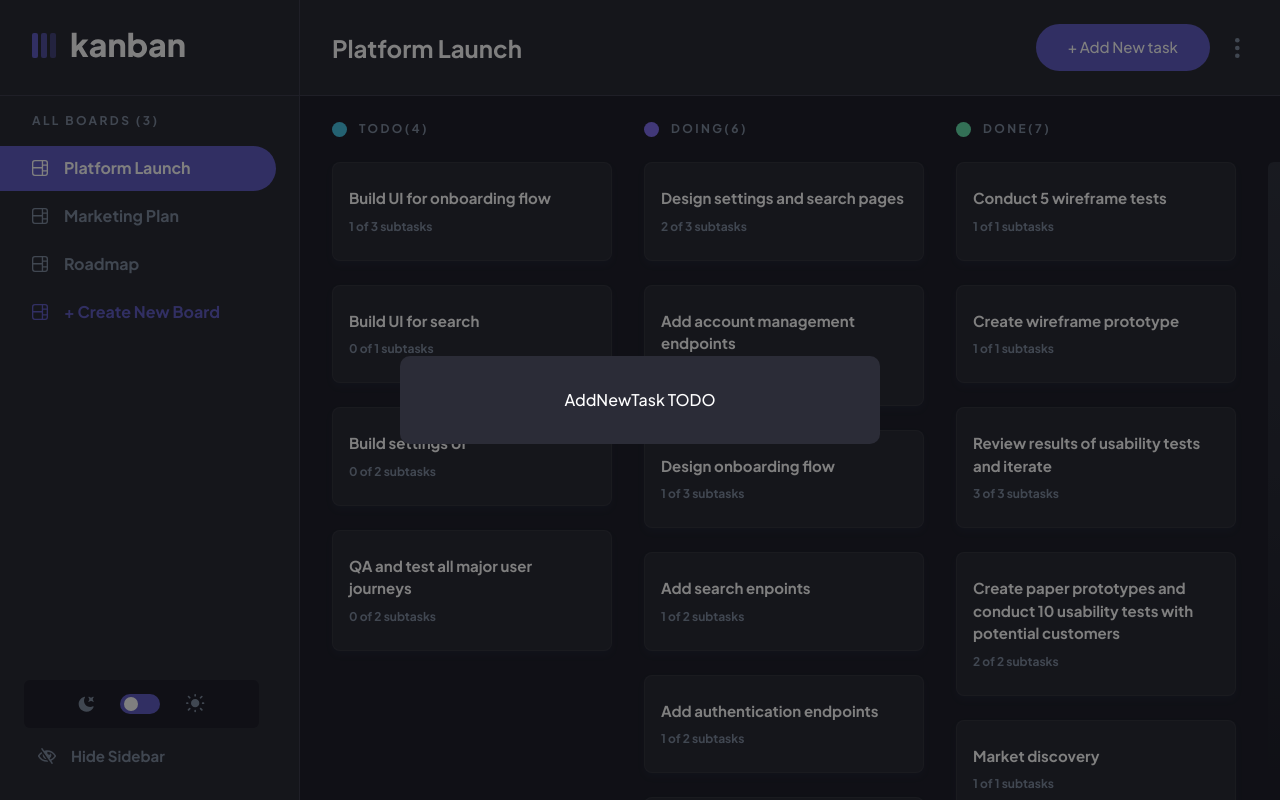
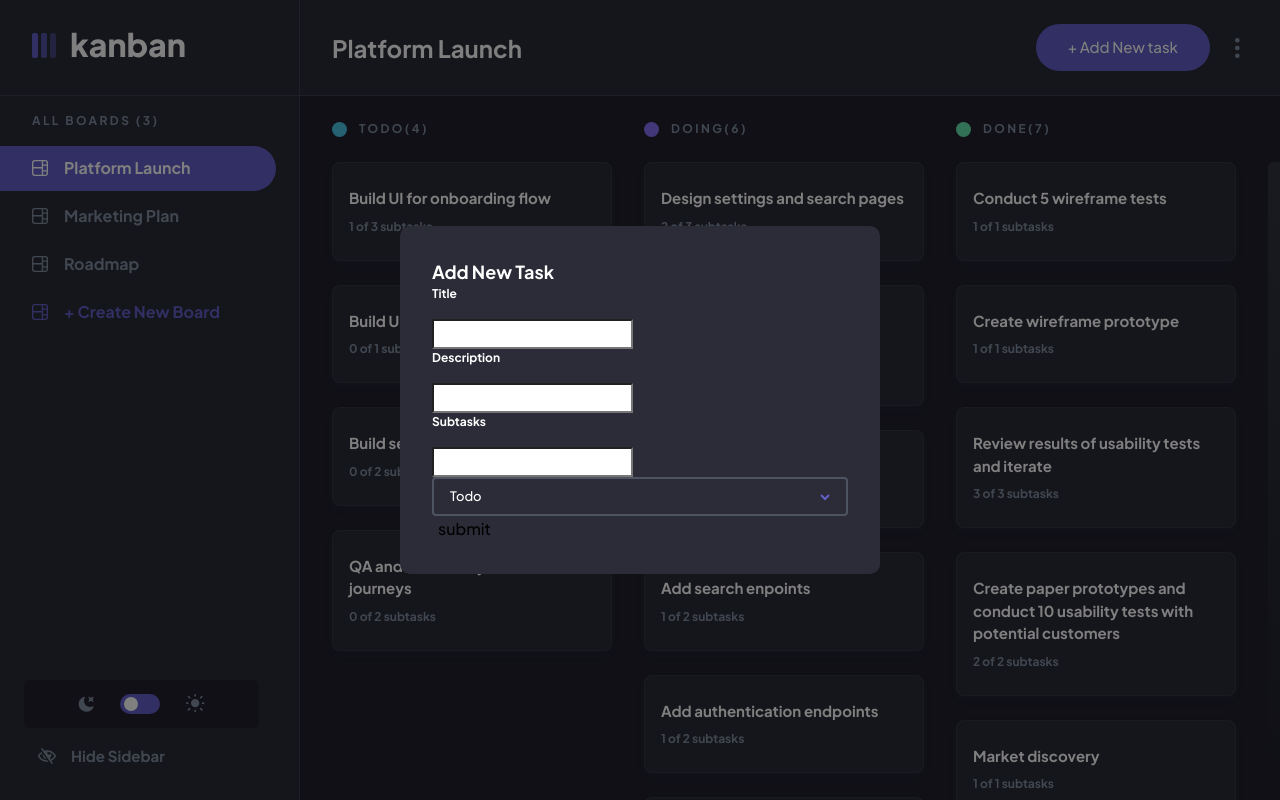
Before and after one commit to Junjiequan/kanban_, a React (Vite) app: page / in a window 1280 px wide. Both pictures are taken after a click on the button "+ Add New task". Built offline with nearby package versions, Linux system fonts and the light colour scheme.

Commit message:
addNewTask modal html

```diff
--- a/src/components/Modals/AddNewTask.tsx
+++ b/src/components/Modals/AddNewTask.tsx
@@ -1,11 +1,58 @@
+import { ChangeEvent, useState } from 'react';
 import { IModal } from '../../data/type';
+import SelectDropDown from '../../standard/SelectDropDown';
 import Modal from '../../standard/Modal';
+import { FormEvent } from 'react';
 
 const AddNewTask = (props: IModal) => {
+  const { Status } = props;
+  const status = ['todo', 'doing', 'done'];
+
+  const [newTask, setNewTask] = useState({
+    title: '',
+    description: '',
+    subtasks: '',
+    status: status[0],
+  });
+
+  const onSetCurrentStatus = (value: string) => {
+    setNewTask({ ...newTask, status: value });
+  };
+
+  const handleInputChange = (e: ChangeEvent<HTMLInputElement>) => {
+    setNewTask({ ...newTask, [e.target.name]: e.target.value });
+  };
+
+  const handleFormSubmit = (e: FormEvent) => {
+    e.preventDefault();
+    console.log('form', newTask);
+  };
+
   return (
     <Modal>
-      {/* TODO add new task component */}
-      <div className='AddNewTask'>AddNewTask TODO</div>
+      <form className='AddNewTask' onSubmit={handleFormSubmit}>
+        <div className='AddNewTask__topWrapper'>
+          <h2>Add New Task</h2>
+        </div>
+        <div className='AddNewTask__titleWrapper'>
+          <p className='AddNewTask__sub-title'>Title</p>
+          <input type='text' name='title' onChange={handleInputChange} />
+        </div>
+        <div className='AddNewTask__descriptionWrapper'>
+          <p className='AddNewTask__sub-title'>Description</p>
+          <input type='text' name='description' onChange={handleInputChange} />
+        </div>
+        <div className='AddNewTask__subtaskWrapper'>
+          <p className='AddNewTask__sub-title'>Subtasks</p>
+          <input type='text' name='subtasks' onChange={handleInputChange} />
+        </div>
+        <div className='AddNewTask__statusWrapper'>
+          <SelectDropDown status={status} currentStatus={newTask.status} onSetCurrentStatus={onSetCurrentStatus} />
+        </div>
+        <div className='AddNewTask__submitWrapper'>
+          <button type='submit'>submit</button>
+        </div>
+      </form>
     </Modal>
   );
 };
--- a/src/components/Modals/ViewTask.tsx
+++ b/src/components/Modals/ViewTask.tsx
@@ -1,3 +1,4 @@
+import { useState } from 'react';
 import Modal from '../../standard/Modal';
 import { IModal } from '../../data/type';
 import DropDown from '../../standard/DropDown';
@@ -8,15 +9,19 @@ import SelectDropDown from '../../standard/SelectDropDown';
 
 const ViewTask = (props: IModal) => {
   const { ModalDetail } = props;
+  const status = ['todo', 'doing', 'done'];
+  const [currentStatus, setCurrentStatus] = useState(status[0]);
   const dispatch = useAppDispatch();
   const countCompleted = ModalDetail.subtasks?.filter((item: any) => item.isCompleted === true);
-  const status = ['todso', 'doinng', 'done'];
+  const onSetCurrentStatus = (value: string) => {
+    setCurrentStatus(value);
+  };
   if (!Object.keys(ModalDetail).length) return null;
   return (
     <Modal>
       <div className='ViewTask'>
-        <div className='ViewTask__top'>
-          <p className='ViewTask__title'>{ModalDetail.title} </p>
+        <div className='ViewTask__topWrapper'>
+          <h2>{ModalDetail.title} </h2>
           <DropDown
             text='task'
             onEdit={() => dispatch(openModal({ ModalType: 'EditTask' }))}
@@ -24,20 +29,20 @@ const ViewTask = (props: IModal) => {
             direction={'right'}
           />
         </div>
-        <p className='ViewTask__desc'>{ModalDetail.description ? ModalDetail.description : 'No description'}</p>
+        <p className='ViewTask__descWrapper'>{ModalDetail.description ? ModalDetail.description : 'No description'}</p>
 
-        <div className='ViewTask__checkBox'>
-          <p className='ViewTask__checkBox-title'>
+        <div className='ViewTask__subtaskWrapper'>
+          <p className='ViewTask__sub-title'>
             Subtasks ({countCompleted?.length} of {ModalDetail.subtasks?.length})
           </p>
           {ModalDetail.subtasks.map((i: any, index: number) => (
             <CheckBox key={index} task={i.title} />
           ))}
         </div>
-        <div className='ViewTask__status'>
-          <p className='ViewTask__status-title'>Current Status</p>
+        <div className='ViewTask__statusWrapper'>
+          <p className='ViewTask__sub-title'>Current Status</p>
           <div className='ViewTask__status-dropdown'>
-            <SelectDropDown status={status} />
+            <SelectDropDown status={status} currentStatus={currentStatus} onSetCurrentStatus={onSetCurrentStatus} />
           </div>
         </div>
       </div>
--- a/src/data/type.ts
+++ b/src/data/type.ts
@@ -4,10 +4,6 @@ export interface ITab {
   addNew?: boolean;
   defaultTab?: boolean;
 }
-
-// interface ModalDetail {
-//   nothing: '';
-// }
 
 export type modalTypes =
   | 'ViewTask'
@@ -22,6 +18,7 @@ export type modalTypes =
 export interface IModal {
   ModalType: modalTypes;
   ModalDetail?: Record<string, never> | any;
+  Status?: string[];
 }
 
 /**
--- a/src/standard/Button.tsx
+++ b/src/standard/Button.tsx
@@ -2,7 +2,7 @@ import React from 'react';
 
 const Button = (props: any) => {
   return (
-    <button className='Button' onClick={props.onClick}>
+    <button type='button' className='Button' onClick={props.onClick}>
       {props.children}
     </button>
   );
--- a/src/standard/DropDown.tsx
+++ b/src/standard/DropDown.tsx
@@ -35,15 +35,20 @@ const DropDown = (props: DropDownProps) => {
 
   return (
     <div className='DropDown' ref={dropDownRef}>
-      <button tabIndex={0} className='DropDown__button-ellipsis' onClick={() => setOpenDropDown((prev) => !prev)}>
+      <button
+        type='button'
+        tabIndex={0}
+        className='DropDown__button-ellipsis'
+        onClick={() => setOpenDropDown((prev) => !prev)}
+      >
         <IconEllipsis />
       </button>
       {openDronDown && (
         <div className={`DropDown__wrapper ${BoxDirection}`}>
-          <button className='DropDown__text' onClick={handleOnEdit}>
+          <button type='button' className='DropDown__text' onClick={handleOnEdit}>
             Edit {text}
           </button>
-          <button className='DropDown__text DropDown__text--warning' onClick={handleOnDelete}>
+          <button type='button' className='DropDown__text DropDown__text--warning' onClick={handleOnDelete}>
             Delete {text}
           </button>
         </div>
--- a/src/standard/SelectDropDown.tsx
+++ b/src/standard/SelectDropDown.tsx
@@ -1,16 +1,20 @@
-import { useState, useRef } from 'react';
+import React, { useState, useRef } from 'react';
 import useOnClickOutside from '../hooks/useOnClickOutside';
 import { ChevronDown } from '../data/icons';
 
-const SelectDropDown = (props: { status: string[] }) => {
-  const { status } = props;
+interface SelectDropDownProps {
+  status: string[];
+  currentStatus: string | '';
+  onSetCurrentStatus: (status: string) => void;
+}
+
+const SelectDropDown = (props: SelectDropDownProps) => {
+  const { status, currentStatus, onSetCurrentStatus } = props;
   const [openDropDown, setOpenDropDown] = useState(false);
-  const [currentStatus, setCurrentStatus] = useState(status[0]);
   const selectDropDownRef = useRef(null);
-
   const DropDownItem = (props: { item: string }) => {
     return (
-      <button className='SelectDropDown__btn' onClick={() => handleSetCurrentStatus(props.item)}>
+      <button type='button' className='SelectDropDown__btn' onClick={() => handleSetCurrentStatus(props.item)}>
         {props.item}
       </button>
     );
@@ -22,7 +26,7 @@ const SelectDropDown = (props: { status: string[] }) => {
 
   const handleSetCurrentStatus = (status: string) => {
     setOpenDropDown(false);
-    setCurrentStatus(status);
+    onSetCurrentStatus(status);
   };
 
   const handleClickOutside = () => {
@@ -33,7 +37,7 @@ const SelectDropDown = (props: { status: string[] }) => {
 
   return (
     <div className='SelectDropDown' ref={selectDropDownRef}>
-      <button className='SelectDropDown__trigger' onClick={handleOpenDropDown}>
+      <button type='button' className='SelectDropDown__trigger' onClick={handleOpenDropDown}>
         {currentStatus}
         <span className='SelectDropDown__trigger-icon' style={openDropDown ? { transform: 'rotate(180deg)' } : {}}>
           <ChevronDown />
--- a/src/styles/_typography.scss
+++ b/src/styles/_typography.scss
@@ -4,3 +4,7 @@
 h1 {
   font-size: $font-24;
 }
+
+h2 {
+  font-size: $font-18;
+}
--- a/src/styles/components/Modals/_addNewTask.scss
+++ b/src/styles/components/Modals/_addNewTask.scss
@@ -0,0 +1,18 @@
+
+.AddNewTask {
+  display: flex;
+  width: 100%;
+  flex-direction: column;
+  text-align: left;
+}
+
+.AddNewTask__sub-title {
+  font-size: $font-12;
+  font-weight: bold;
+  color: color(subTitle);
+  margin-bottom: $margin-small;
+}
+
+.AddNewTask__statusWrapper {
+  position: relative;
+}
--- a/src/styles/components/Modals/_viewTask.scss
+++ b/src/styles/components/Modals/_viewTask.scss
@@ -8,50 +8,48 @@
   position: relative;
 }
 
-.ViewTask__top {
+.ViewTask__topWrapper {
   display: flex;
   width: 100%;
   justify-content: space-between;
   margin-bottom: $margin-tiny;
 }
 
-.ViewTask__title {
-  font-size: $font-18;
-}
 
-.ViewTask__desc {
+
+.ViewTask__descWrapper {
   font-size: $font-13;
   color: $mediumGray;
   line-height: 23px;
 }
 
-.ViewTask__checkBox {
+.ViewTask__subtaskWrapper {
   margin-top: $margin-medium;
   display: flex;
   flex-direction: column;
   width: 100%;
+  margin-bottom: $margin-tiny;
+}
+
+.ViewTask__sub-title {
+  font-size: $font-12;
+  font-weight: bold;
+  color: color(subTitle);
   margin-bottom: $margin-small;
 }
 
-.ViewTask__checkBox-title {
-  color: color(subTitle);
-  font-size: $font-12;
-  font-weight: bold;
-  margin-bottom: $margin-small;
-}
-
-.ViewTask__status {
+.ViewTask__statusWrapper {
   display: flex;
   flex-direction: column;
   width: 100%;
 }
 
-.ViewTask__status-title {
-  font-size: $font-12;
-  font-weight: bold;
-  color: color(subTitle);
-  margin-bottom: $margin-tiny;
-}
+// .ViewTask__status-title {
+//   font-size: $font-12;
+//   font-weight: bold;
+//   color: color(subTitle);
+//   margin-bottom: $margin-tiny;
+// }
 
 
 .ViewTask__status-dropdown {
--- a/src/styles/index.scss
+++ b/src/styles/index.scss
@@ -16,6 +16,7 @@
 @import "./components/Board/column";
 @import "./components/Board/card";
 @import "./components/Modals/viewTask";
+@import "./components/Modals/addNewTask";
 @import "./standard/checkBox";
 
 //standard
```
Also changed, not shown: 1 other file (tests, documents, lock files or other folders).
